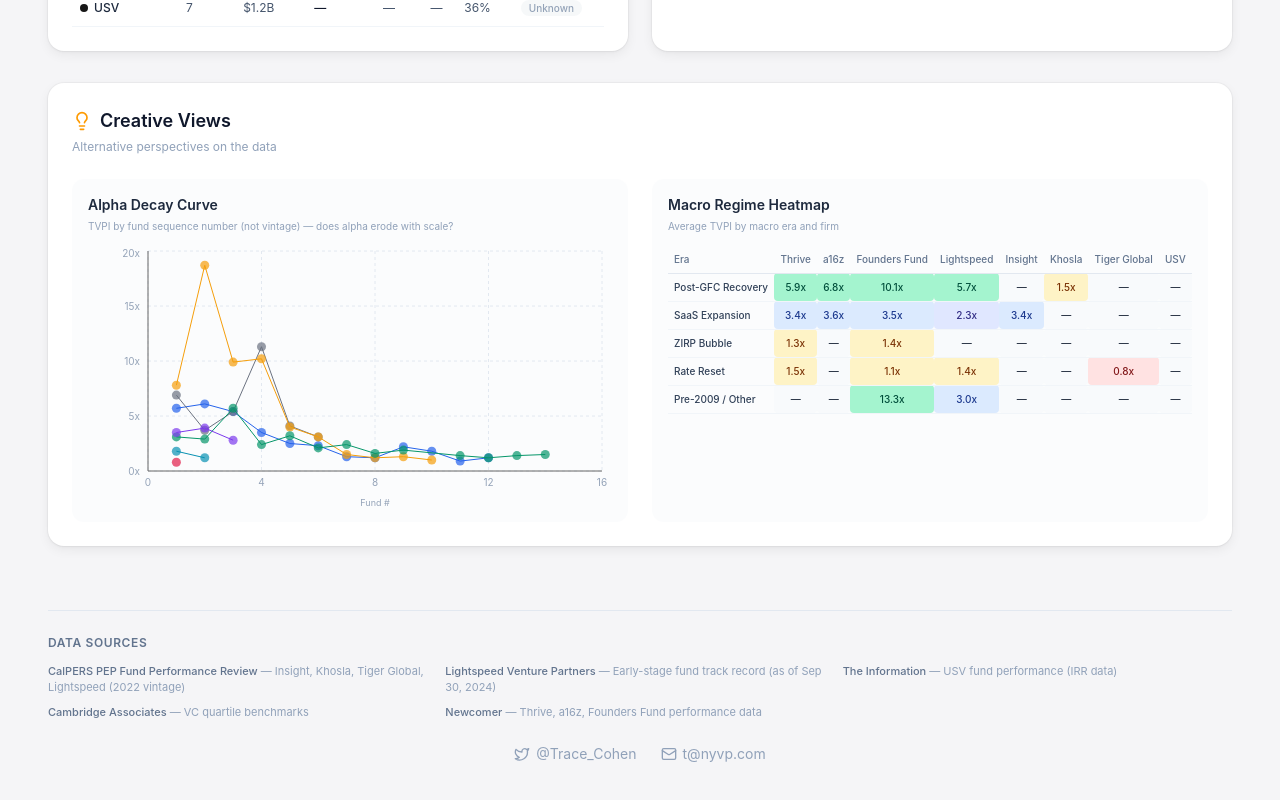
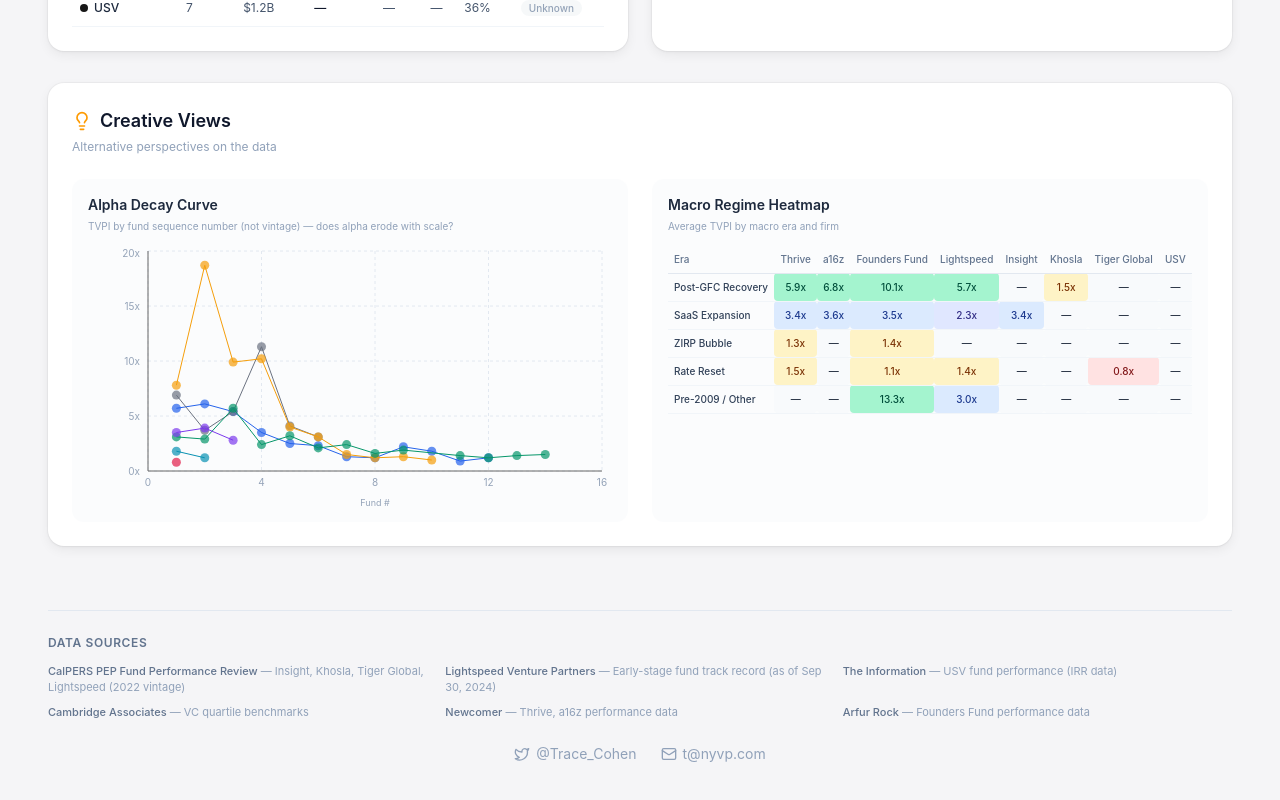
Before and after one commit to TraceCohenTech/VC-performance-dashboard, a React (Vite) app: page / in a window 1280 px wide. Shown: the part 6243-7043 px from the top of the page. Built offline with nearby package versions, Linux system fonts and the light colour scheme.

Commit message:
Credit Arfur Rock as Founders Fund data source

```diff
--- a/src/components/Footer.tsx
+++ b/src/components/Footer.tsx
@@ -5,7 +5,8 @@
   { name: "Lightspeed Venture Partners", url: "https://lsvp.com", note: "Early-stage fund track record (as of Sep 30, 2024)" },
   { name: "The Information", url: "https://www.theinformation.com", note: "USV fund performance (IRR data)" },
   { name: "Cambridge Associates", url: "https://www.cambridgeassociates.com", note: "VC quartile benchmarks" },
-  { name: "Newcomer", url: "https://www.newcomer.co", note: "Thrive, a16z, Founders Fund performance data" },
+  { name: "Newcomer", url: "https://www.newcomer.co", note: "Thrive, a16z performance data" },
+  { name: "Arfur Rock", url: "https://www.arfurrock.com", note: "Founders Fund performance data" },
 ];
 
 export default function Footer() {
```
